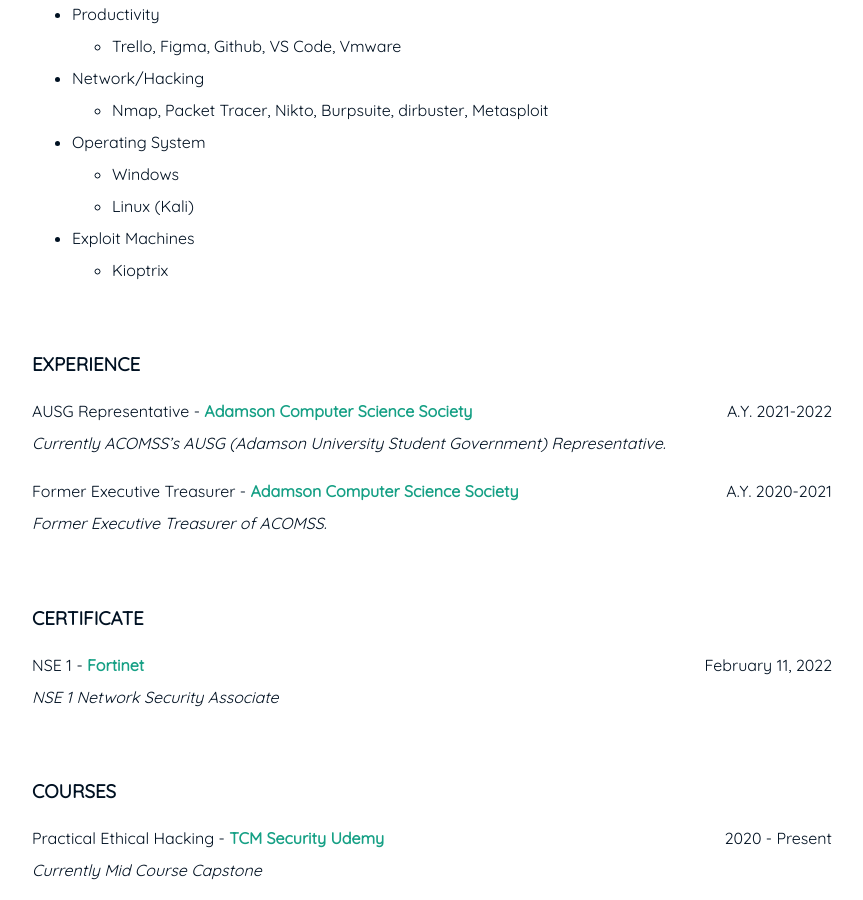
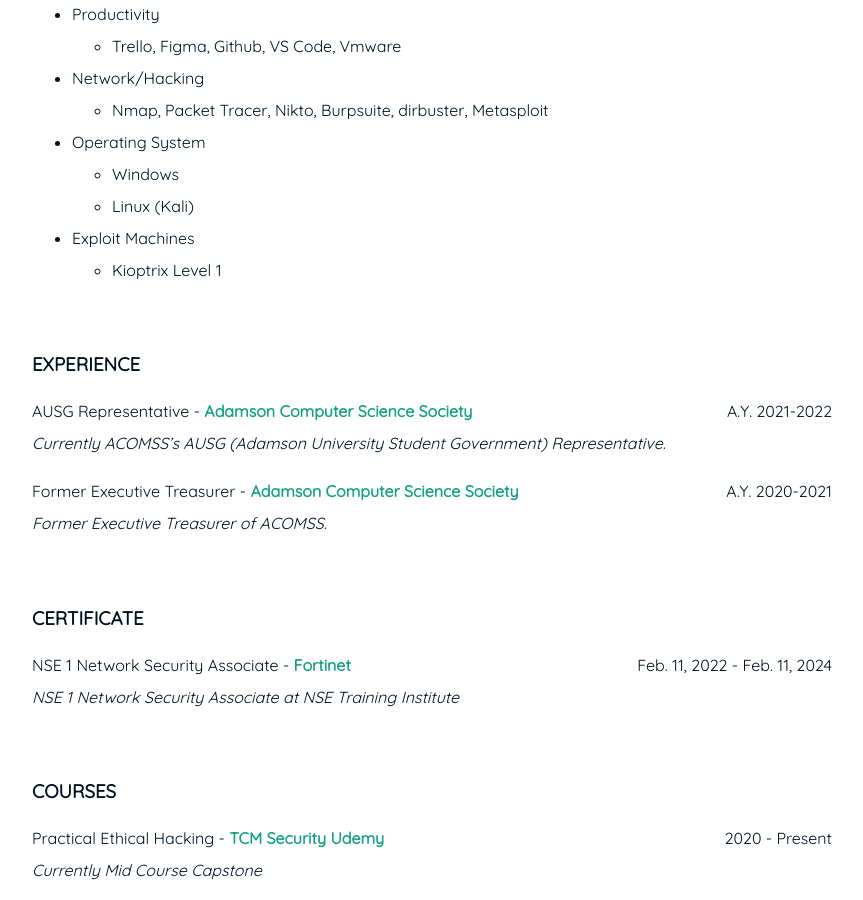
Before and after one commit to ptrckstuns/ptrckstuns.github.io, a Jekyll site: the page built from resume.md, in a window 1280 px wide and 900 px high, scrolled down 1975 px. Shown: the whole window, without its empty margins (208-1071 px from the left). Built offline with Jekyll 4.4.1, drawn with Linux system fonts in a browser that asks for light colours.

Commit message:
Update resume.md

```diff
--- a/resume.md
+++ b/resume.md
@@ -73,7 +73,7 @@
   - Windows
   - Linux (Kali)
 - Exploit Machines
-  - Kioptrix
+  - Kioptrix Level 1
 
 <br>
 
@@ -96,8 +96,8 @@
 <br>
 
 ### CERTIFICATE
-NSE 1 - **Fortinet** <span style="float: right; ">February 11, 2022</span>
-*NSE 1 Network Security Associate*
+NSE 1 Network Security Associate - **Fortinet** <span style="float: right; ">Feb. 11, 2022 - Feb. 11, 2024</span>
+*NSE 1 Network Security Associate at NSE Training Institute*
 
 <br>
 
```
